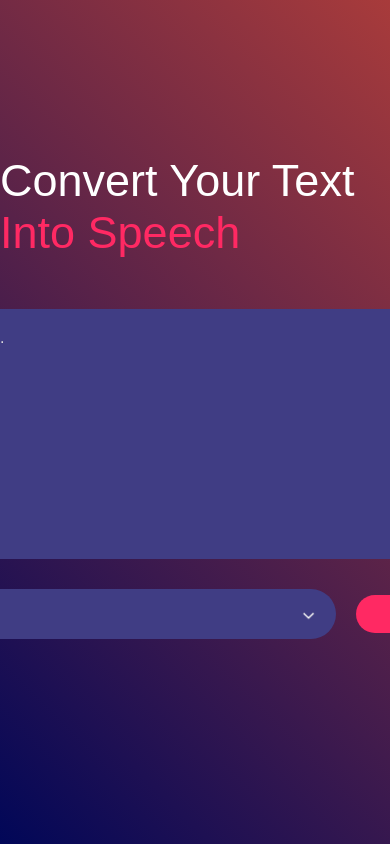
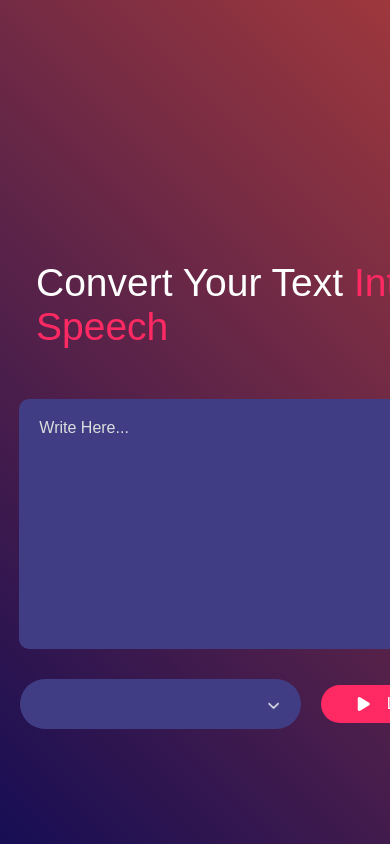
Before and after one commit to krishna9809/Text-to-Speech, a plain HTML site: page index.html in a window 390 px wide. Shown: the top 844 px of the page. Drawn offline with Linux system fonts and the light colour scheme.

Commit message:
Update style.css

```diff
--- a/style.css
+++ b/style.css
@@ -89,3 +89,45 @@ select{
     background-position-y: 20px;
 
 }
+
+@media only screen and (max-width: 767px) {
+   .hero {
+    width: 123%;
+    min-height: 123vh;
+    background: linear-gradient(45deg,#010758,#a83b3b);
+    display: flex;
+    align-items: center;
+    justify-content: center;
+    flex-direction: column;
+    color: #fff;
+}
+
+    .hero h1 {
+    font-size: 39px;
+    font-weight: 500;
+    margin-top: -48px;
+    margin-left: 36px;
+    margin-bottom: 50px;
+}
+
+    .row {
+    width: 439px;
+    display: flex;
+    align-items: center;
+    gap: 20px;
+}
+
+    textarea {
+    width: 441px;
+    height: 250px;
+    background: #403d84;
+    color: #fff;
+    font-size: 15px;
+    border: 0;
+    outline: 0;
+    padding: 20px;
+    border-radius: 10px;
+    resize: none;
+    margin-bottom: 30px;
+}
+}
```
